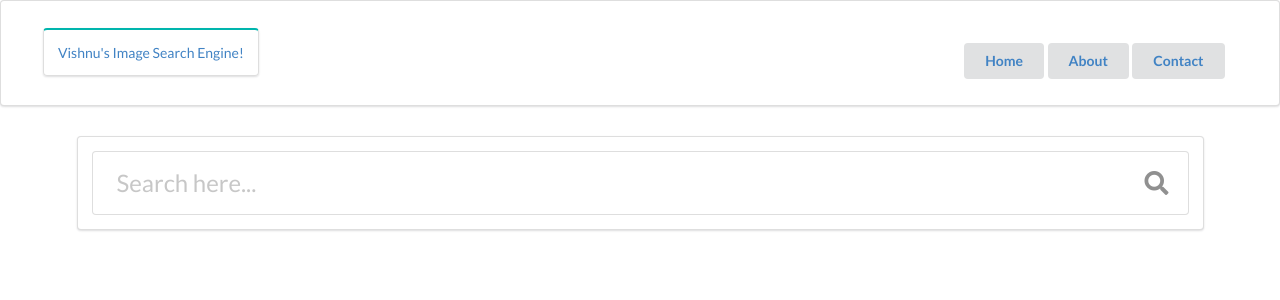
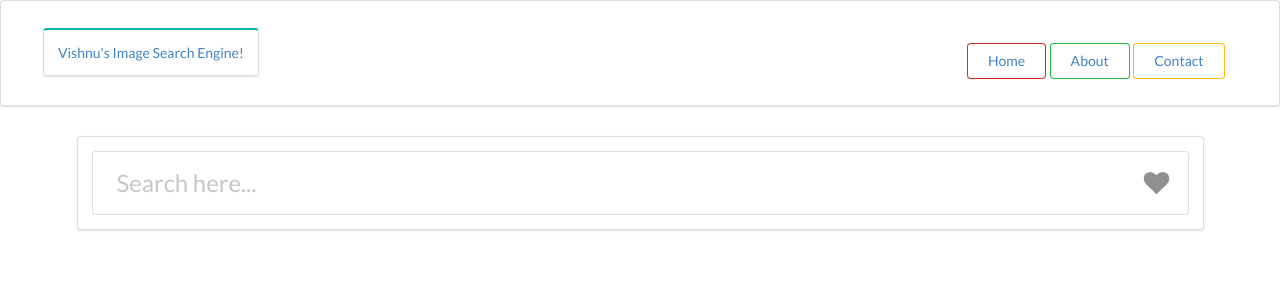
Before and after one commit to vishnuraja3688/searchengine, a React (Create React App) app: page / in a window 1280 px wide. Shown: the top 300 px of the page. Built offline with nearby package versions, Linux system fonts and the light colour scheme.

Commit message:
eighteen

```diff
--- a/src/components/ImageList.js
+++ b/src/components/ImageList.js
@@ -1,11 +1,12 @@
 import React from "react";
+import './gallary.css'
 
 
 const ImageList =(props)=>{
 
 const images = props.images.map((images)=>
 
-    {return <a href={images.largeImageURL} target="_blank"> <img key={images.id} src={images.webformatURL} alt="images"/></a>})
+    {return <a href={images.largeImageURL} target="_blank"> <img className="gallary" key={images.id} src={images.webformatURL}  alt="images"/></a>})
 
 return(
     <div>{images}</div>
--- a/src/components/Searchinput.js
+++ b/src/components/Searchinput.js
@@ -20,7 +20,7 @@ class Searchinput extends React.Component{
                             onChange={(event)=>this.setState({entry: event.target.value})}
                             value={this.state.entry} />
 
-                            <i className="search icon"></i>
+                            <i className="heart icon"></i>
                         </div>
                     </div>
                 </form>
--- /dev/null
+++ b/src/components/gallary.css
@@ -0,0 +1,11 @@
+.gallary{
+   height: 250px;
+   width: 250px;
+    padding:  6px 6px 6px 6px;
+    margin-top: 30px;
+    margin-left: 25px;
+    background-color: teal;
+    border-radius: 30px;
+    box-shadow: 10px 10px 18px #675e51,
+    -10px -10px 18px #675e51;
+}
--- a/src/components/navbar.js
+++ b/src/components/navbar.js
@@ -1,4 +1,5 @@
 import React from 'react'
+import './gallary.css'
 
 
 
@@ -12,9 +13,9 @@ const navbar =()=>{
 
     <a className="ui teal invrted segment">Vishnu's Image Search Engine!</a>
     <div className="ui right floated header">
-        <button className="ui button"><a href='/home'>Home</a></button>
-        <button className="ui button"><a href='/about'>About</a></button>
-        <button className="ui button"><a href='/contact'>Contact</a></button>
+        <button className="ui red basic button"><a href='/home'>Home</a></button>
+        <button className="ui green basic button"><a href='/about'>About</a></button>
+        <button className="ui yellow basic button"><a href='/contact'>Contact</a></button>
     </div>
     </nav>
     </div>
```
